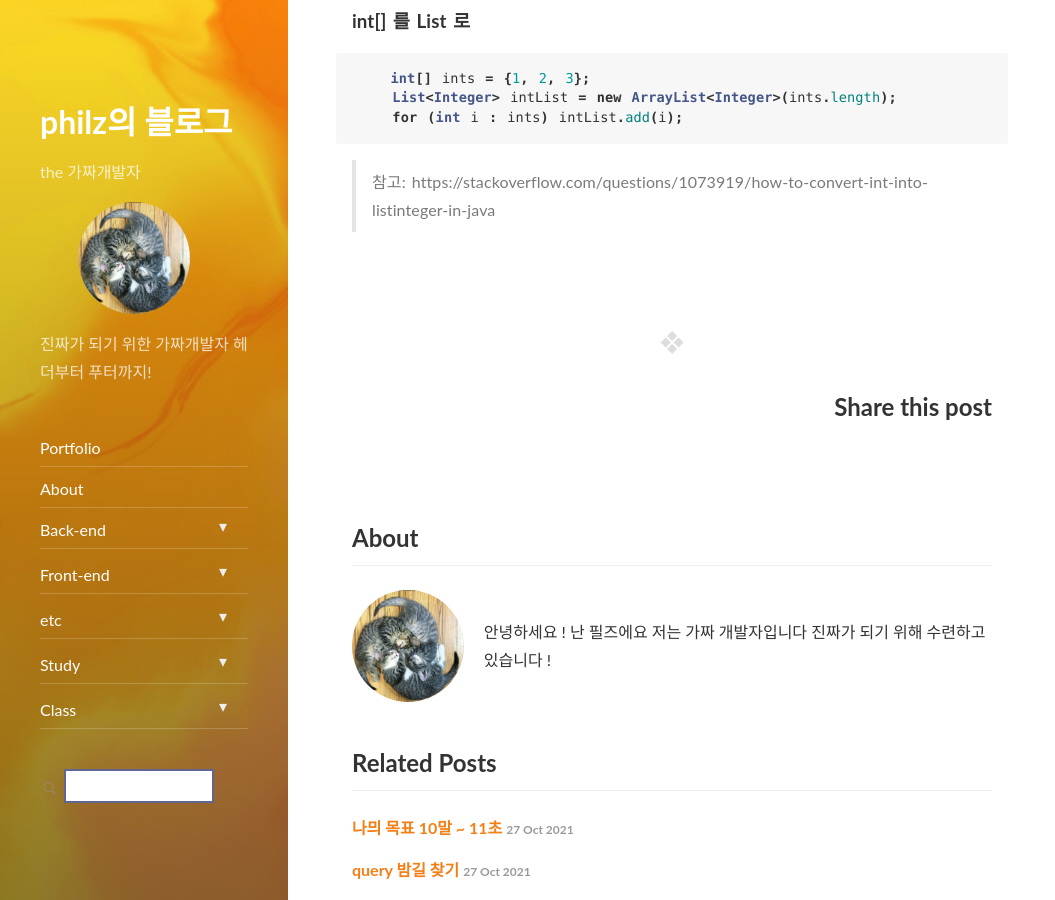
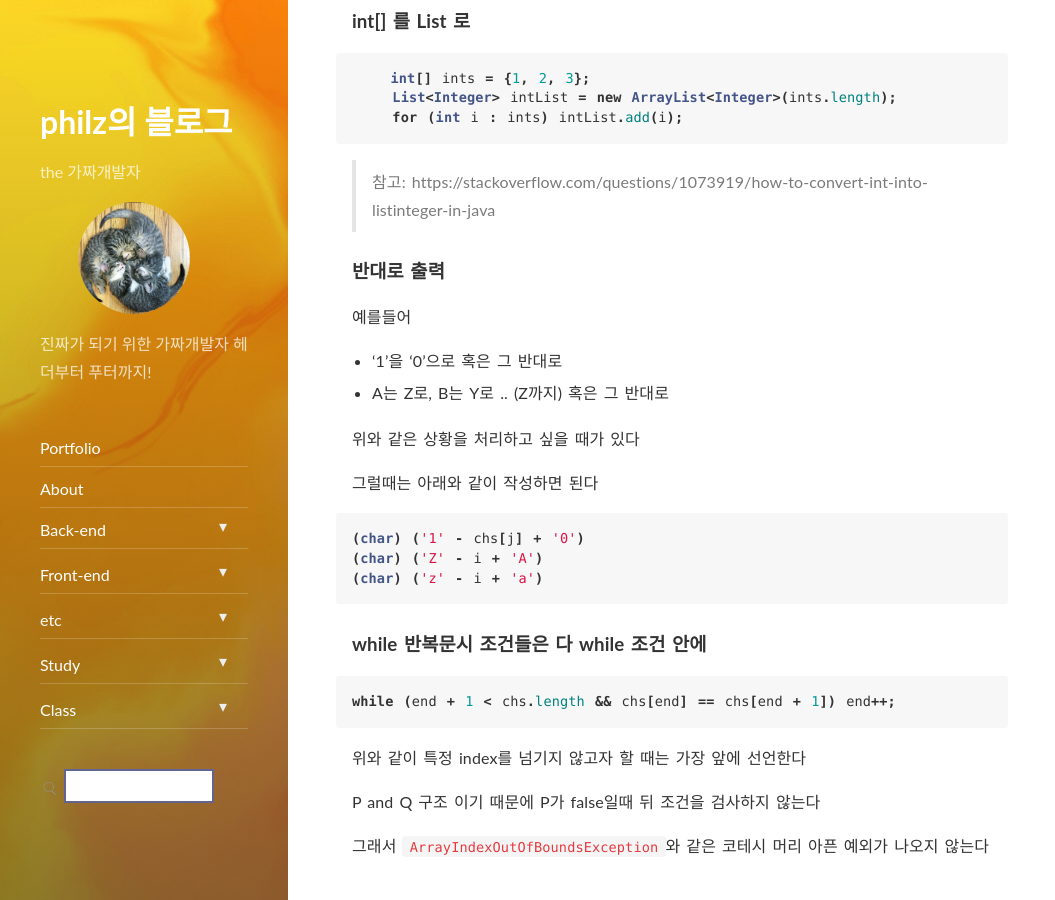
Before and after one commit to progress0407/progress0407.github.io, a Jekyll site: the page built from _posts/etc/codingtest/2021-10-23-cote-java-tip.md, in a window 1280 px wide and 900 px high, scrolled down 5919 px. Shown: the whole window, without its empty margins (0-1055 px from the left). Built offline with Jekyll 4.4.1, drawn with Linux system fonts in a browser that asks for light colours; nearby versions of some CDN libraries.

````diff
--- a/_posts/etc/codingtest/2021-10-23-cote-java-tip.md
+++ b/_posts/etc/codingtest/2021-10-23-cote-java-tip.md
@@ -274,3 +274,32 @@ for (int i = 1; i < n; i++) {
 ```
 
 > 참고: https://stackoverflow.com/questions/1073919/how-to-convert-int-into-listinteger-in-java
+
+### 반대로 출력
+
+예를들어
+
+- '1'을 '0'으로 혹은 그 반대로
+- A는 Z로, B는 Y로 .. (Z까지) 혹은 그 반대로
+
+위와 같은 상황을 처리하고 싶을 때가 있다
+
+그럴때는 아래와 같이 작성하면 된다
+
+```java
+(char) ('1' - chs[j] + '0')
+(char) ('Z' - i + 'A')
+(char) ('z' - i + 'a')
+```
+
+### while 반복문시 조건들은 다 while 조건 안에
+
+```java
+while (end + 1 < chs.length && chs[end] == chs[end + 1]) end++;
+```
+
+위와 같이 특정 index를 넘기지 않고자 할 때는 가장 앞에 선언한다
+
+P and Q 구조 이기 때문에 P가 false일때 뒤 조건을 검사하지 않는다
+
+그래서 `ArrayIndexOutOfBoundsException`와 같은 코테시 머리 아픈 예외가 나오지 않는다
````
Also changed, not shown: _posts/backend/java/2021-10-30-java-optional.md (added, +115 -0 lines), _posts/backend/java/2021-10-09-java-Integer.md (renamed from _posts/backend/java/2021-10-09-Integer.md).
